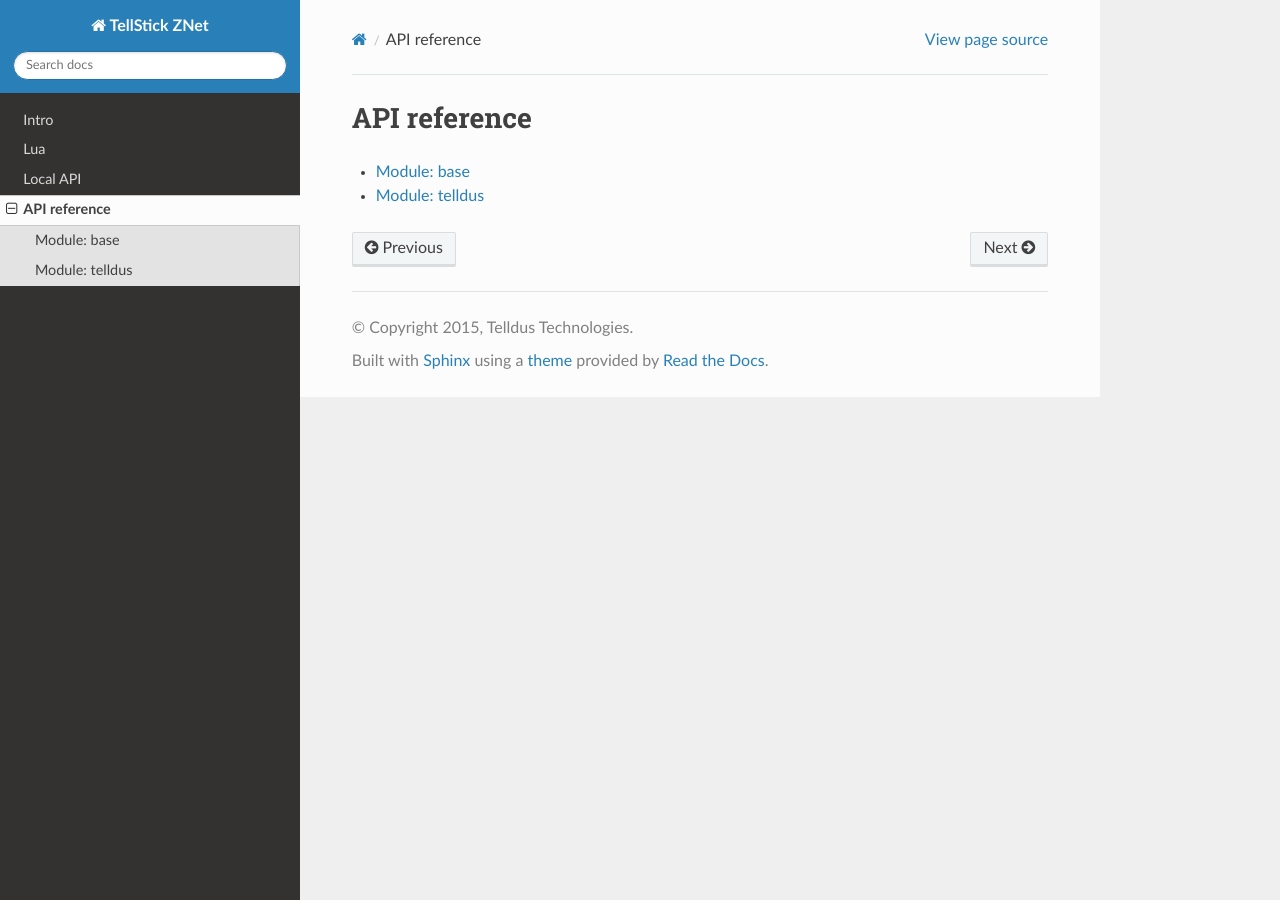
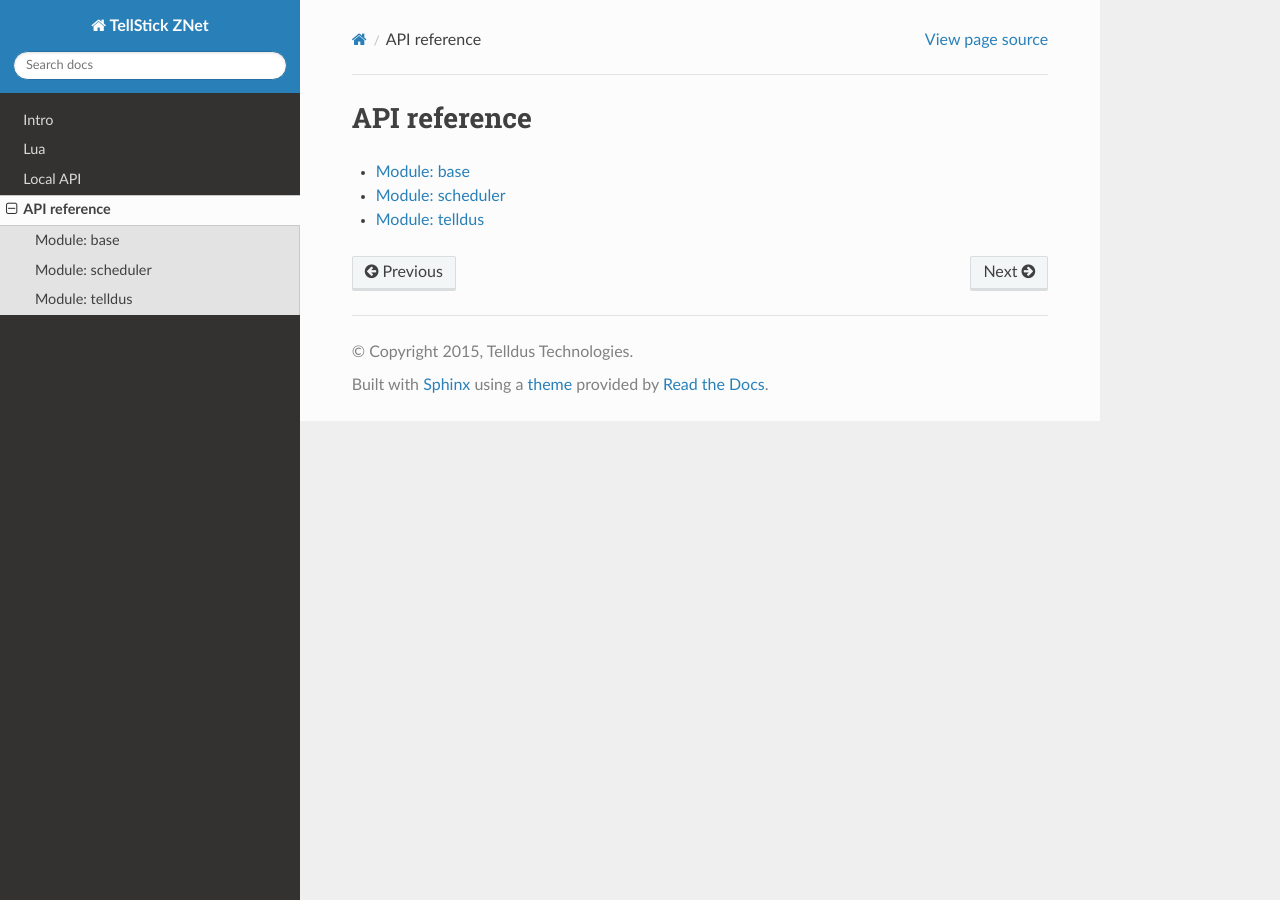
Before and after one commit to telldus/tellstick-server, a Sphinx documentation site: the page built from docs/reference.rst, in a window 1280 px wide. Built offline with Sphinx 7.4.7 and the Read the Docs theme 2.0.0, drawn with Linux system fonts in a browser that asks for light colours; the version number could not be read and is left out.

Commit message:
Add scheduler plugin to the api docs

```diff
--- a/docs/conf.py
+++ b/docs/conf.py
@@ -21,7 +21,7 @@ import subprocess
 # add these directories to sys.path here. If the directory is relative to the
 # documentation root, use os.path.abspath to make it absolute, like shown here.
 #sys.path.insert(0, os.path.abspath('.'))
-paths = ['base/src', 'board/desktop', 'telldus/src', 'live/src', 'lua/src', 'web/src']
+paths = ['base/src', 'board/desktop', 'scheduler/src', 'telldus/src', 'live/src', 'lua/src', 'web/src']
 for path in paths:
 	sys.path.insert(0, os.path.abspath('../%s' % path))
 
--- a/docs/reference.rst
+++ b/docs/reference.rst
@@ -5,4 +5,5 @@ API reference
 .. toctree::
 
   reference/base
+  reference/scheduler
   reference/telldus
--- /dev/null
+++ b/docs/reference/scheduler.rst
@@ -0,0 +1,6 @@
+
+Module: scheduler
+==========================================
+
+.. autoclass:: scheduler.base.Scheduler
+  :members:
```
